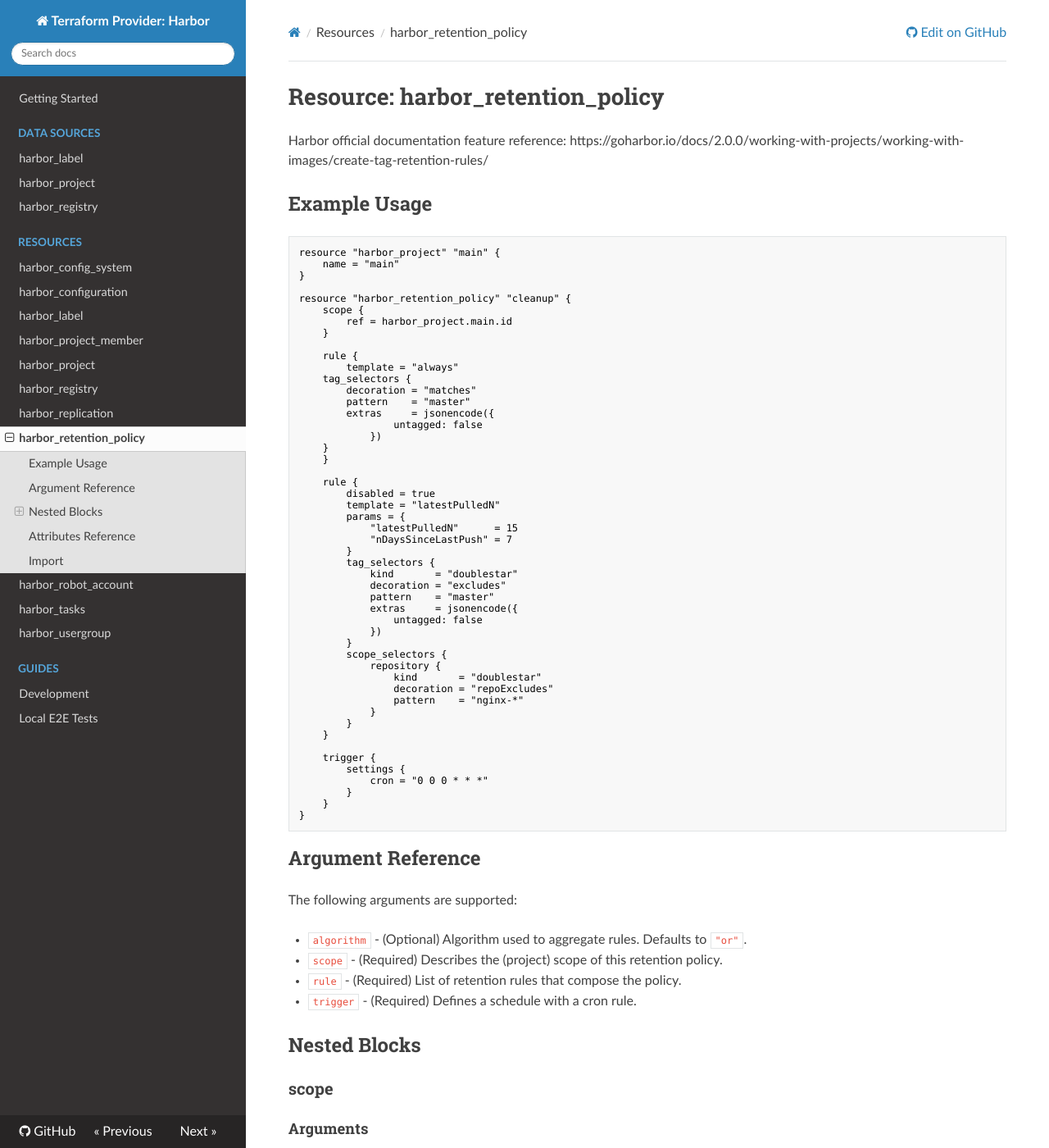
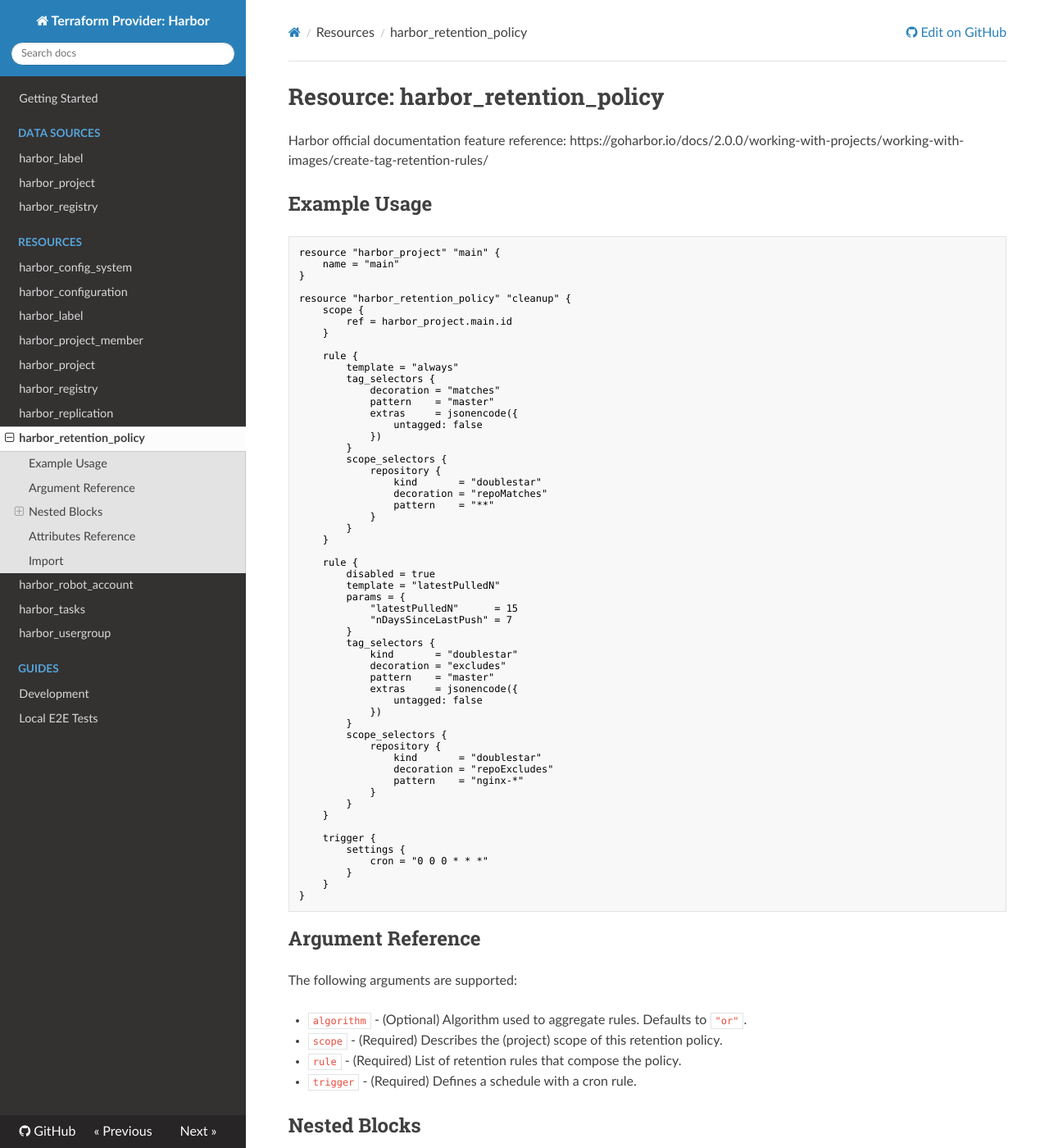
Before and after one commit to nolte/terraform-provider-harbor, an MkDocs documentation site: the page built from docs/resources/harbor_retention_policy.md, in a window 1280 px wide and 1400 px high. Shown: the whole window at 82% size. Built offline with MkDocs 1.6.1, drawn with Linux system fonts in a browser that asks for light colours; nearby versions of some CDN libraries; some of the changed text lies outside the part shown.

Commit message:
Fix example as well as typo (#34)
- one rule is the example was missing the `scopeSelectors` subfield
- typo "latestPulledK" => "latestPulledN" (see
  https://github.com/goharbor/harbor/blob/master/src/core/api/retention.go
  for reference)
- fix indentation (mixed tabs + whitespaces => converting to
  whitespaces)

Co-authored-by: nolte <nolte07@gmail.com>

```diff
--- a/docs/resources/harbor_retention_policy.md
+++ b/docs/resources/harbor_retention_policy.md
@@ -16,13 +16,20 @@
 
     rule {
         template = "always"
-	tag_selectors {
-	    decoration = "matches"
-	    pattern    = "master"
-	    extras     = jsonencode({
+        tag_selectors {
+            decoration = "matches"
+            pattern    = "master"
+            extras     = jsonencode({
                 untagged: false
             })
-	}
+        }
+        scope_selectors {
+            repository {
+                kind       = "doublestar"
+                decoration = "repoMatches"
+                pattern    = "**"
+            }
+        }
     }
 
     rule {
```
Also changed, not shown: other parts of docs/resources/harbor_retention_policy.md (+1 -1 lines).
